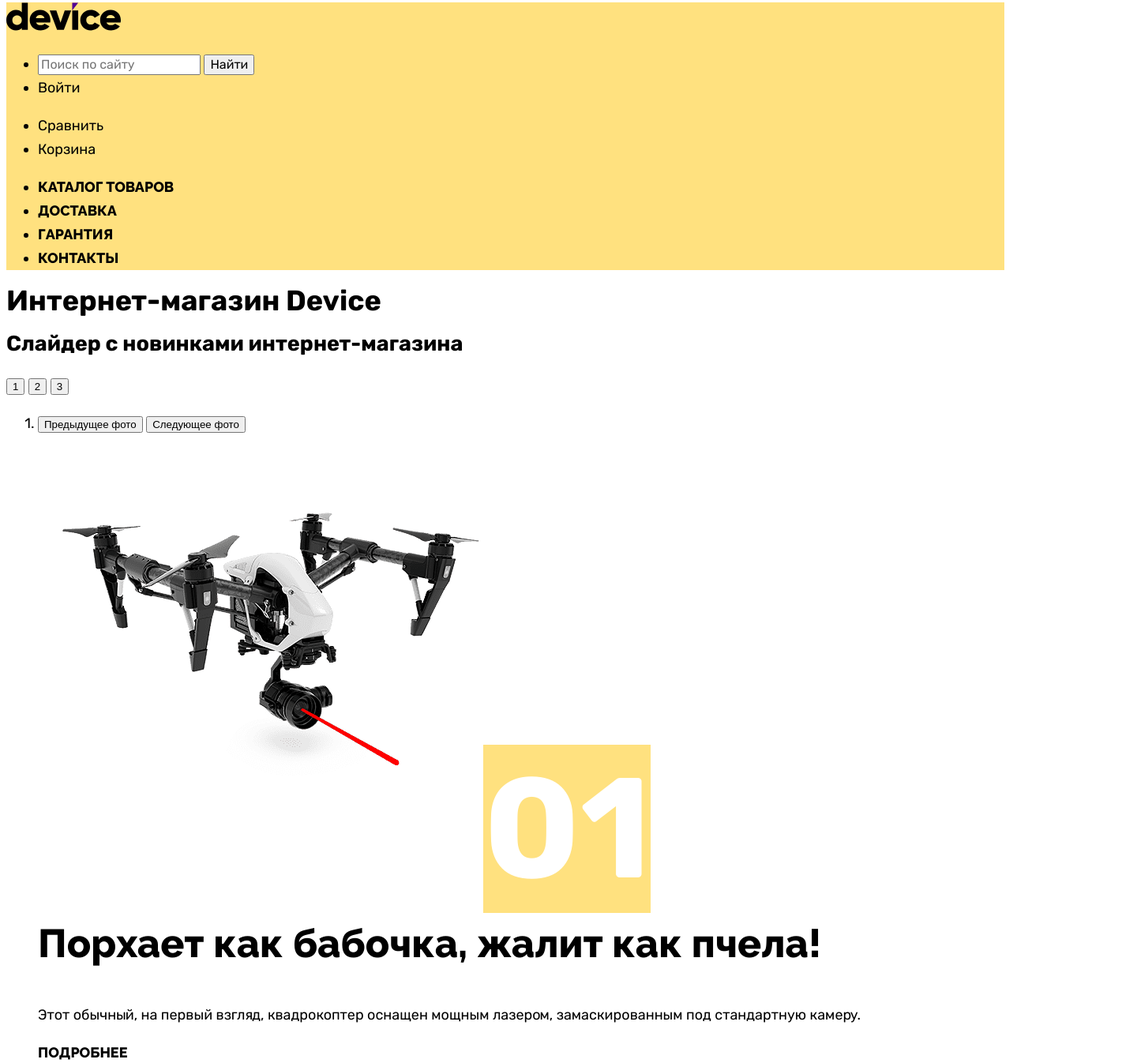
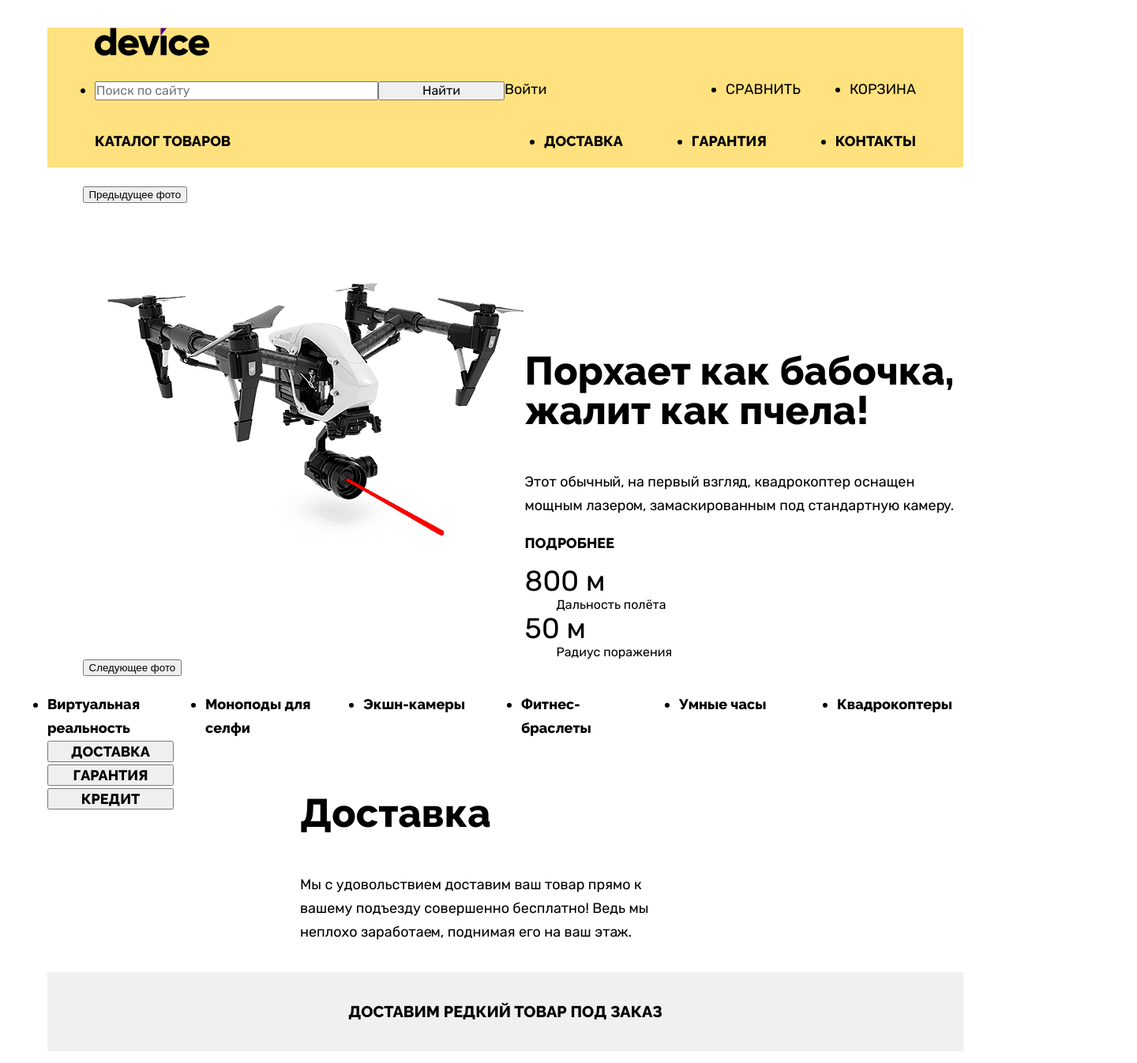
Before and after one commit to htmlacademy-htmlcss/1872141-device-33, a plain HTML site: page index.html in a window 1280 px wide. Shown: the part 5-1351 px from the top of the page at 79% size, 1440 px wide, since content can reach past the window. Drawn offline with Linux system fonts and the light colour scheme.

Commit message:
Флексы крупных блоков

```diff
--- a/index.html
+++ b/index.html
@@ -8,6 +8,7 @@
   <body>
     <header class="header_page">
       <a class="link logo" href="#"><img src="images/logo_device_header.svg" width="145" height="36" alt="Логотип интернет-магазина Device."></a>
+      <div class="header_user_container">
         <ul class="header_user_menu">
           <li class="header_search">
             <form class="header_search_container" action="https://echo.htmlacademy.ru/">
@@ -15,48 +16,68 @@
               <button class="button search_button" type="submit">Найти</button>
             </form>
           </li>
-        <li><a class="link log_in" href="#">Войти</a></li>
         </ul>
+        <a class="link log_in" href="#">Войти</a>
         <ul class="navigation_user_list">
           <li class="navigation_user_compare"><a class="link navigation_user" href="#">Сравнить</a></li>
           <li class="navigation_user_basket"><a class="link navigation_user" href="#">Корзина</a></li>
         </ul>
+      </div>
       <nav class="navigation_menu">
+        <div class="navigation_menu_container">
+          <a class="link catalog_link" href="catalog.html">Каталог товаров</a>
+        </div>
         <ul class="navigation_menu_list">
-          <li class="catalog_link"><a class="link" href="catalog.html">Каталог товаров</a></li>
-          <li class="navigation_menu_list"><a class="link" href="#">Доставка</a></li>
-          <li class="navigation_menu_list"><a class="link" href="#">Гарантия</a></li>
-          <li class="navigation_menu_list"><a class="link" href="#">Контакты</a></li>
+          <li class="navigation_menu_delivery"><a class="link" href="#">Доставка</a></li>
+          <li class="navigation_menu_guarantee"><a class="link" href="#">Гарантия</a></li>
+          <li class="navigation_menu_contacts"><a class="link" href="#">Контакты</a></li>
         </ul>
       </nav>
     </header>
-    <main class="main_index">
-      <h1 class="visually-hidden">Интернет-магазин Device</h1>
+    <main class="main_page">
+      <!--
+        Как верстать класс visually-hidden будет объяснено после, поэтому прячу всё с этим классом,
+        при помощи hidden
+      -->
+      <h1 class="visually-hidden" hidden>Интернет-магазин Device</h1>
       <section class="main_slider">
-        <h2 class="visually-hidden">Слайдер с новинками интернет-магазина</h2>
+        <h2 class="visually-hidden" hidden>Слайдер с новинками интернет-магазина</h2>
         <div class="slider_indicator_container">
-          <button class="slider_indicator slider_indicator_current" type="button">
+          <button class="slider_indicator slider_indicator_current" type="button" hidden>
             <span class="visually-hidden">1</span>
           </button>
-          <button class="slider_indicator" type="button">
+          <button class="slider_indicator" type="button" hidden>
             <span class="visually-hidden">2</span>
           </button>
-          <button class="slider_indicator" type="button">
+          <button class="slider_indicator" type="button" hidden>
             <span class="visually-hidden">3</span>
           </button>
         </div>
         <ol class="slider_properties">
           <li class="slider_item">
+            <!--
+              Стрелки переключения слайдера должны быть частью слайда,
+              но как их впихнуть, сохранив размер картинки не разобрался.
+              Слайд накладывать фоном? Так же не понял,
+              как сделать отступ до кнопки/стрелки "Предыдущее фото" 30px, а между кнопкой/стрелкой
+              "Следующее фото" отступ 40 px. Прописывать margin-left/margin-right для кнопок?
+            -->
             <div class="slider_button_arrows">
               <button class="slider_button slider_prev" type="button">
                 <span class="visually-hidden">Предыдущее фото</span>
               </button>
+              <img class="slider_image_quadrocopter" src="images/slider/slider_1.png" width="560" height="560" alt="Квадрокоптер с лазером, замаскированным под камеру." >
               <button class="slider_button slider-next" type="button">
                 <span class="visually-hidden">Следующее фото</span>
               </button>
             </div>
-            <img class="slider_image_quadrocopter" src="images/slider/slider_1.png" width="560" height="560" alt="Квадрокоптер с лазером, замаскированным под камеру." >
+            <!--
+              Я не понимаю как номер слайдера впихать в разметку, т.к. он портит у меня все флексы,
+               а разбор вёрстки слайдера будет позже.
+
             <span class="slider_number">01</span>
+            -->
+            <div class="slider_item_description_container">
               <div class="slider_item_quadrocopter">
                 <p class="slider_promo">Порхает как бабочка, жалит как пчела!</p>
                 <p class="slider_text">Этот обычный, на первый взгляд, квадрокоптер оснащен мощным лазером, замаскированным под стандартную камеру.</p>
@@ -68,7 +89,12 @@
                 <dt>50 м</dt>
                 <dd>Радиус поражения</dd>
               </dl>
+            </div>
           </li>
+          <!--
+            Остальные слайды "закомментил" временно, чтобы не допустить однотипные ошибки.
+            Когда вёрстка первого слайда будет верной, их сверсаю по подобию
+
           <li class="slider_item">
             <div class="slider_button_arrows">
               <button class="slider_button slider_prev" type="button">
@@ -115,33 +141,34 @@
               <dd>Материал</dd>
             </dl>
           </li>
+          -->
         </ol>
       </section>
-      <section class="category_list">
-        <h2 class="visually-hidden">Категории товаров из каталога</h2>
-        <ul>
-          <li class="category_list_virtual-reality">
+      <section>
+        <h2 class="visually-hidden" hidden>Категории товаров из каталога</h2>
+        <ul class="category_list">
+          <li class="category_list_item">
             <a class="link category_link" href="#">Виртуальная реальность</a>
           </li>
-          <li class="category_list_monopods">
+          <li class="category_list_item">
             <a class="link category_link" href="#">Моноподы для селфи</a>
           </li>
-          <li class="category_list_action-cameras">
+          <li class="category_list_item">
             <a class="link category_link" href="#">Экшн-камеры</a>
           </li>
-          <li class="category_list_fitness-bracelets">
+          <li class="category_list_item">
             <a class="link category_link" href="#">Фитнес-браслеты</a>
           </li>
-          <li class="category_list_smart-watchs">
+          <li class="category_list_item">
             <a class="link category_link" href="#">Умные часы</a>
           </li>
-          <li class="category_list_quadrocopters">
+          <li class="category_list_item">
             <a class="link category_link" href="#">Квадрокоптеры</a>
           </li>
         </ul>
       </section>
       <section class="benefits">
-        <h2 class="visually hidden">Наши преимущества</h2>
+        <h2 class="visually-hidden" hidden>Наши преимущества</h2>
         <div class="benefits_buttons">
           <button class="button benefits_button benefits_button_current" type="button">Доставка</button>
           <button class="button benefits_button" type="button">Гарантия</button>
@@ -152,6 +179,9 @@
             <h3>Доставка</h3>
             <p>Мы с удовольствием доставим ваш товар прямо к вашему подъезду совершенно бесплатно! Ведь мы неплохо заработаем, поднимая его на ваш этаж.</p>
           </li>
+          <!--
+            Аналогично слайдеру...
+
           <li class="benefits_list_guarantee">
             <h3>Гарантия</h3>
             <p>Если из-за возгорания купленного у нас товара у вас сгорит дом — не переживайте, мы выдадим вам новый. Товар, не дом, конечно же.</p>
@@ -160,13 +190,14 @@
             <h3>Кредит</h3>
             <p>Залезть в долговую яму стало проще! Кредитные консультанты подберут для вас наиболее выгодные условия кредита. Выгодные для банка, разумеется.</p>
           </li>
+          -->
         </ol>
       </section>
       <div class="delivery_container">
         <a class="link delivery" href="#">Доставим редкий товар под заказ</a>
       </div>
       <section class="about-shop">
-        <h2 class="visualy-hiden">Информация о магазине и контакты</h2>
+        <h2 class="visualy-hiden" hidden>Информация о магазине и контакты</h2>
         <div class="about-shop_about-us">
           <h3 class="about-us">О нас</h3>
           <p>Огромный выбор гаджетов не оставит равнодушным гика, который есть в каждом из нас.</p>
@@ -195,8 +226,20 @@
         </div>
       </section>
       <aside class="mailing-list">
+        <div class="mailing-list_container">
           <h2>Подпишитесь на рассылку</h2>
+          <!--
+            Не могу понять, почему размер контейнера для тэга p и все свойства шрифта совпадают с макетом,
+            а при запуске сайта в браузере перенос строк в тексте не совпадает с макетом.
+          -->
           <p>Еженедельный дайджест с обзорами новинок, длительными тест-драйвами, распаковками, а также акции, спецпредложения и вот это вот всё.</p>
+        </div>
+        <!--
+          Тут display: flex надо применять для класса mailing-list и форма для e-mail так же является частью
+          сетки, но построение таких сеток рассматривается позже. Поэтому пока в сетку из флексов взято только
+          2 элемента. Поэтой же причине не выполнил центровку формы. Или в равках урока надо задать ей
+           отдельно свойство display: flex?
+        -->
         <form class="mailing-list_form" action="https://echo.htmlacademy.ru/">
           <input class="e-mail_input" type="email" placeholder="Ваш e-mail">
           <button class="button email_button" type="submit">Подписаться</button>
@@ -209,6 +252,7 @@
         <h2 class="footer_logo"><a href="#"><img src="images/logo_device_footer.svg" width="145" height="36" alt="Логотип интернет-магазина Device."></a></h2>
         <address class="contacts_address_text">Санкт-Петербург, набережная реки Карповки, 5, литера П.</address>
       </section>
+      <div class="footer_navigation-social_container">
         <nav class="footer_navigation">
           <ul class="footer_navigation_list">
             <li class="footer_nav_list"><a class="link footer_link" href="#">Доставка</a></li>
@@ -216,26 +260,27 @@
             <li class="footer_nav_list"><a class="link footer_link" href="#">Контакты</a></li>
           </ul>
         </nav>
-      <section class="footer_social">
-        <h2 class="visually-hidden">Мы с социальных сетях</h2>
+        <section class="footer_social" hidden>
+          <h2 class="visually-hidden" hidden>Мы с социальных сетях</h2>
           <ul class="footer_social_list">
             <li class="footer_social_item">
               <a class="link" href="#">
-              <span class="visually-hidden">Фейсбук</span>
+                <span class="visually-hidden" hidden>Фейсбук</span>
               </a>
             </li>
             <li class="footer_social_item">
               <a class="link" href="#">
-              <span class="visually-hidden">Инстаграм</span>
+                <span class="visually-hidden" hidden>Инстаграм</span>
               </a>
             </li>
             <li class="footer_social_item">
               <a class="link" href="#">
-              <span class="visually-hidden">Твиттер</span>
+                <span class="visually-hidden" hidden>Твиттер</span>
               </a>
             </li>
          </ul>
         </section>
+      </div>
       <div class="footer_other">
         <a class="footer_phone contacts_phone" href="tel:88128121212">Тел.: +7 (812) 812-12-12</a>
         <a class="htmlacademy_link" href="https://htmlacademy.ru/"><img src="images/logo_html-academy.svg" width="115" height="33" alt="Логотип html-academy."></a>
--- a/styles/styles.css
+++ b/styles/styles.css
@@ -22,7 +22,15 @@
   font-display: swap;
 }
 
+html {
+  height: 100%;
+}
+
 body {
+  margin: 0;
+  display: flex;
+  flex-direction: column;
+  min-height: 100%;
   font-family: "rubik", sans-serif;
   font-size: 18px;
   line-height: 30px;
@@ -48,14 +56,41 @@ body {
 }
 
 .header_page {
+  width: 1160px;
   color: #000000;
   background-color: #FFE17F;
+  margin: 0 auto;
+  margin-top: 40px;
+}
+
+.logo {
+  margin-left: 60px;
+}
+
+.header_user_container {
+  display: flex;
+  width: 1040px;
+  justify-content: space-between;
+  margin: 0 auto;
+  align-items: center;
+}
+
+.header_user_menu {
+  padding: 0;
+}
+
+.header_search_container {
+  display: flex;
+  margin: 0;
+  padding: 0;
 }
 
 .search_input {
   font-family: inherit;
   font-size: 16px;
   line-height: 20px;
+  width: 359px;
+  padding: 0;
 }
 
 .search_button {
@@ -64,6 +99,8 @@ body {
   font-size: 16px;
   line-height: 20px;
   text-transform: none;
+  width: 160px;
+  padding: 0;
 }
 
 .log_in {
@@ -71,6 +108,7 @@ body {
   font-weight: inherit;
   line-height: inherit;
   text-transform: none;
+  flex-grow: 1;
 }
 
 .log_out {
@@ -80,15 +118,37 @@ body {
   text-transform: none;
 }
 
+.navigation_user_list {
+  display: flex;
+  width: 241px;
+  justify-content: space-between;
+  padding: 0;
+}
+
 .navigation_user {
   font-family: inherit;
   font-weight: inherit;
   line-height: 30px;
-  text-transform: none;
+}
+
+.navigation_menu {
+  text-transform: uppercase;
+  display: flex;
+  width: 1040px;
+  justify-content: space-between;
+  margin: 0 auto;
+  align-items: center;
 }
 
 .navigation_menu_list {
-  text-transform: uppercase;
+  display: flex;
+  width: 471px;
+  justify-content: space-between;
+  padding: 0;
+}
+
+.main_page {
+  flex-grow: 1;
 }
 
 .main_inner {
@@ -97,6 +157,13 @@ body {
   line-height: 19px;
   color: #000000;
   background-color: #f0f0f0;
+}
+
+.slider_item {
+  display: flex;
+  align-items: flex-end;
+  width: 1111px;
+  margin: 0 auto;
 }
 
 .slider_number {
@@ -125,9 +192,40 @@ body {
   font-size: 16px;
 }
 
+.category_list {
+  display: flex;
+  width: 1160px;
+  justify-content: space-between;
+  margin: 0 auto;
+  padding: 0;
+}
+
+.category_list_item {
+  width: 160px;
+}
+
 .category_link {
   line-height: 24px;
   text-transform: none;
+}
+
+.benefits {
+  display: flex;
+  width: 1160px;
+  margin: 0 auto;
+  padding: 0;
+}
+
+.benefits_buttons {
+  width: 280px;
+}
+
+.benefits_buttons button {
+  width: 160px;
+}
+ /* Следующее свойство просто для пробы...*/
+.benefits_list {
+  list-style-type: none;
 }
 
 .benefits_list h3 {
@@ -137,17 +235,46 @@ body {
   line-height: 50px;
 }
 
+.benefits_list li {
+  width: 448px;
+}
+
 .delivery_container {
+  display: flex;
   width: 1160px;
   height: 100px;
   font-size: 20px;
   background-color: #f0f0f0;
-  text-align: center;
+  justify-content: center;
+  align-items: center;
+  margin: 0 auto;
 }
 
 .delivery {
   line-height: 23px;
   text-transform: uppercase;
+}
+
+.about-shop {
+  display: flex;
+  width: 1160px;
+  justify-content: space-between;
+  margin: 0 auto;
+}
+
+.about-shop h3 {
+  font-family: 'raleway';
+  font-size: 50px;
+  font-weight: 800;
+  line-height: 50px;
+}
+
+.about-shop_about-us {
+  width: 520px;
+}
+
+.about-shop_contacts {
+  width: 532px;
 }
 
 .about-shop_about-us dd {
@@ -170,11 +297,25 @@ body {
   font-style: normal;
 }
 
+.mailing-list_container {
+  display: flex;
+  width: 1440px;
+  margin: 0 auto;
+  align-items: center;
+}
+
 .mailing-list h2 {
   font-family: "raleway", sans-serif;
   font-weight: 800;
   font-size: 50px;
   line-height: 50px;
+  width: 348px;
+  margin-left: 147px;
+  margin-right: 252px;
+}
+
+.mailing-list p {
+  width: 560px;
 }
 
 .e-mail_input {
@@ -186,6 +327,15 @@ body {
 .footer_page {
   color: #ffffff;
   background-color: #444444;
+  display: flex;
+  width: 1160px;
+  margin: 0 auto;
+  padding: 0 140px;
+  justify-content: space-between;
+}
+
+.footer_address {
+  width: 234px;
 }
 
 .footer_link {
@@ -193,9 +343,27 @@ body {
   background-color: #444444;
 }
 
+.footer_navigation_list {
+  display: flex;
+  width: 444px;
+  margin: 0 auto;
+  justify-content: space-between;
+  padding: 0;
+}
+
+.footer_other {
+  display: flex;
+  flex-direction: column;
+  width: 175px;
+  justify-content: space-between;
+  align-items: flex-end;
+}
+
 .footer_phone {
   color: #ffffff;
   background-color: #444444;
+  font-size: 16px;
+  line-height: 20px;
 }
 
 .inner_header h1 {
```
Lines whose indentation alone changed are shown as unchanged.
